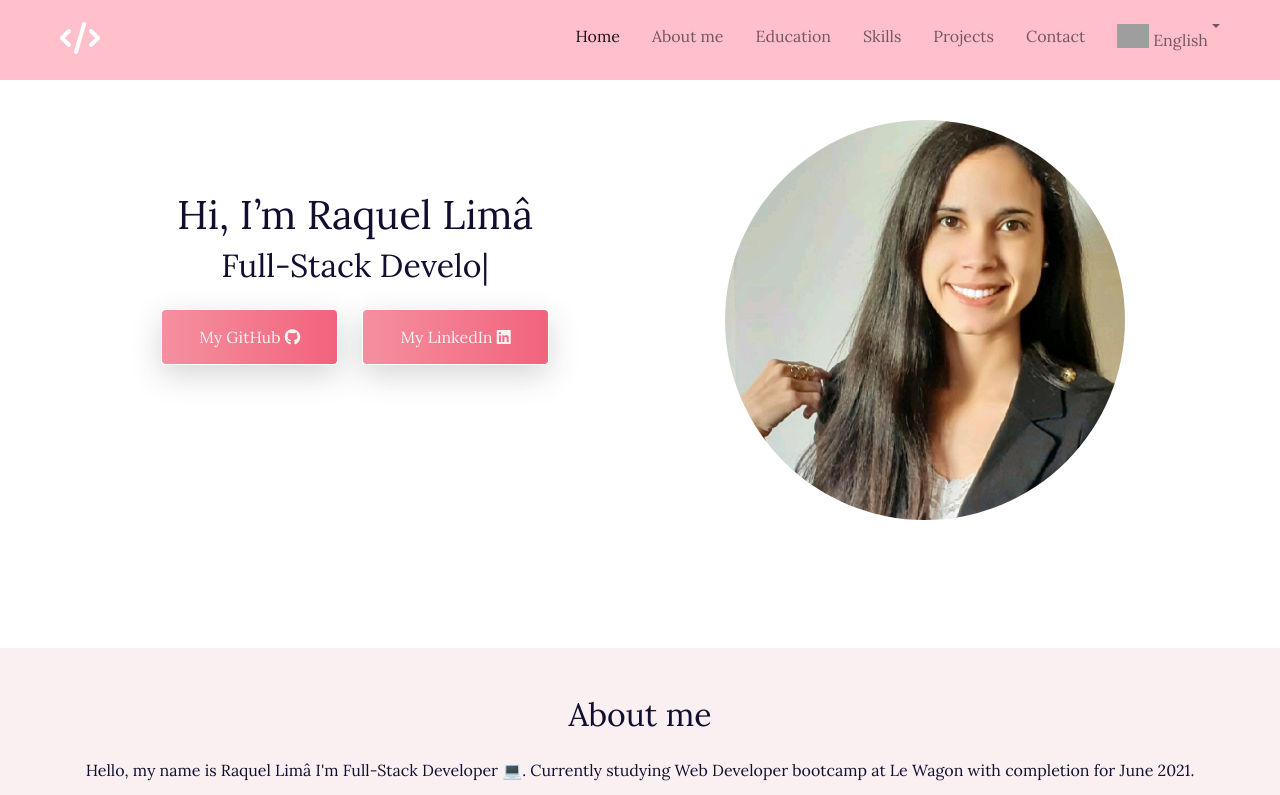
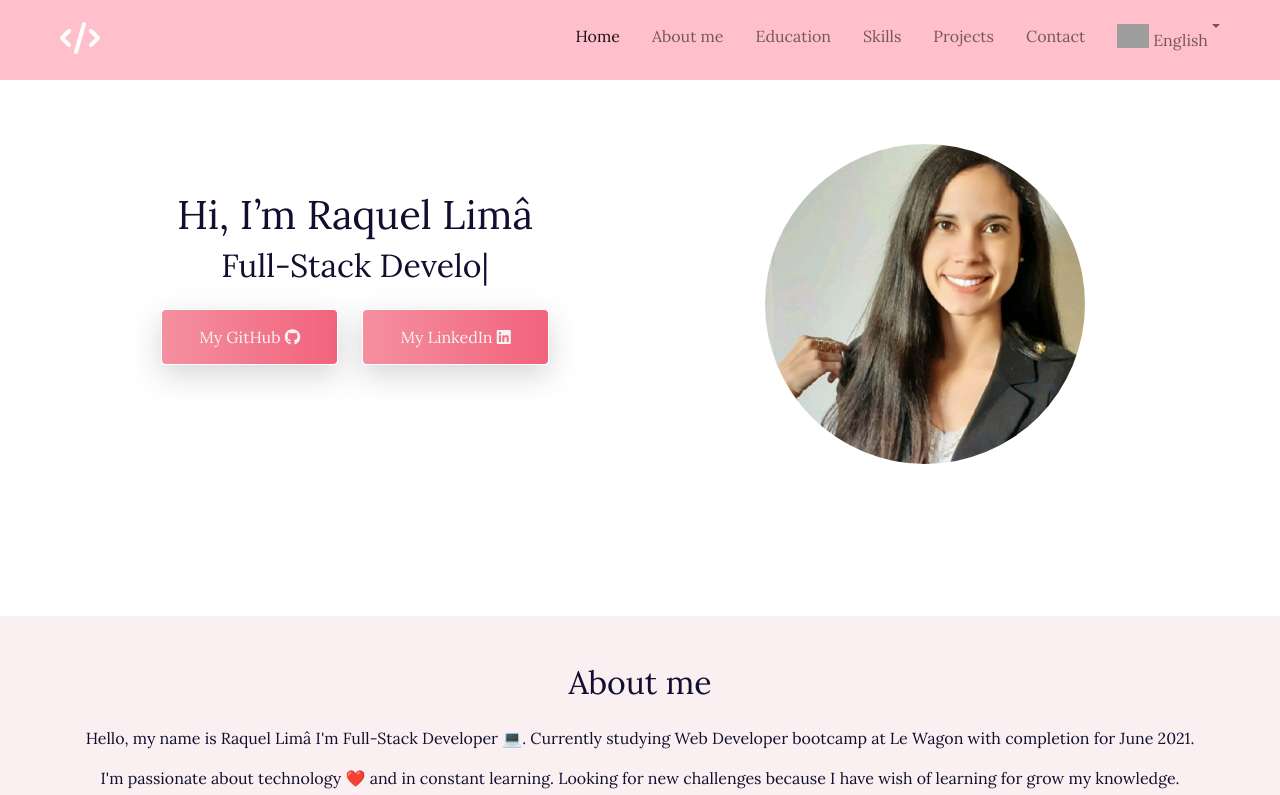
Before and after one commit to RaquelLima7/raquel-lima-dev, a plain HTML site: page index.html in a window 1280 px wide. Shown: the top 795 px of the page. Drawn offline with nearby package versions, Linux system fonts and the light colour scheme; grey boxes are pictures that could not be loaded.

Commit message:
change photo size

```diff
--- a/css/banner.css
+++ b/css/banner.css
@@ -4,8 +4,8 @@
 }
 
 .site-main .site-banner .banner-image > img{
-    padding: 120px 0;
-    width: 400px;
+    padding: 9rem 0;
+    width: 20rem;
     border-radius: 50%;
 }
 
```
